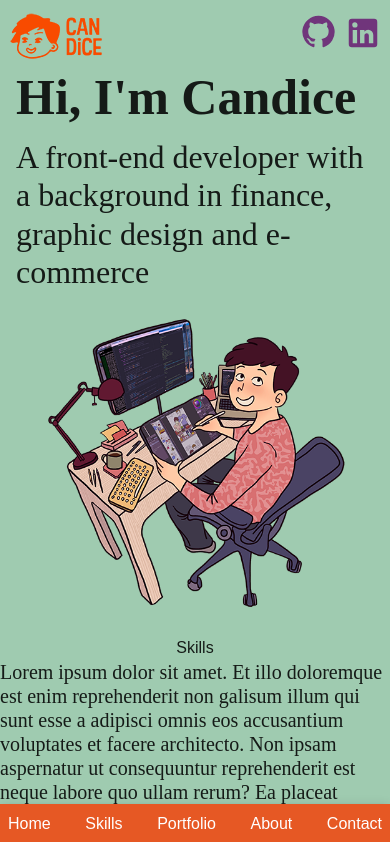
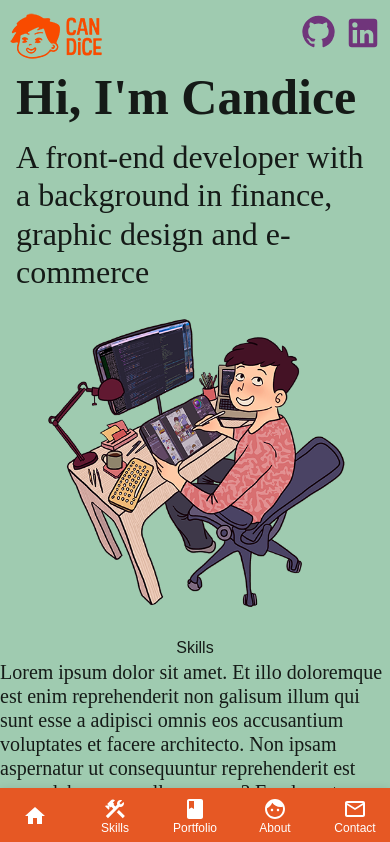
Before and after one commit to Candyfair/portfolio-materialui, a React app: page / in a window 390 px wide. Shown: the top 842 px of the page. Built offline with nearby package versions, Linux system fonts and the light colour scheme; a web font is replaced by a local one.

Commit message:
Add links and icons to NavBarMobile

```diff
--- a/src/components/NavBarMobile/index.js
+++ b/src/components/NavBarMobile/index.js
@@ -1,40 +1,87 @@
 // === IMPORTS
+import { useNavigate } from 'react-router-dom';
+
 import { makeStyles } from '@mui/styles';
 import {
-  Stack, Typography, AppBar,
+  BottomNavigation, BottomNavigationAction, Paper,
 } from '@mui/material';
+
+import HomeIcon from '@mui/icons-material/Home';
+import ConstructionIcon from '@mui/icons-material/Construction';
+import BookIcon from '@mui/icons-material/Book';
+import FaceIcon from '@mui/icons-material/Face';
+import MailOutlineIcon from '@mui/icons-material/MailOutline';
 
 // === MUI
 const useStyles = makeStyles((theme) => ({
-  navBarMobileStyle: {
-    top: 'auto',
+  // navBarMobileStyle: {
+  //   top: 'auto',
+  //   bottom: 0,
+  //   padding: theme.spacing(1),
+  //   backgroundColor: theme.palette.secondary.main,
+  // },
+  navbarPosition: {
+    position: 'fixed',
     bottom: 0,
-    padding: theme.spacing(1),
+    left: 0,
+    right: 0,
+  },
+  navbarStyle: {
     backgroundColor: theme.palette.secondary.main,
+  },
+  iconStyle: {
+    color: theme.palette.common.white,
   },
 }));
 
 // === COMPONENT
 const NavBarMobile = () => {
   const classes = useStyles();
+  const navigate = useNavigate();
 
   return (
-    <AppBar
-      className={classes.navBarMobileStyle}
-      position="fixed"
+    <Paper
+      className={classes.navbarPosition}
+      elevation={3}
     >
-      <Stack
-        direction="row"
-        justifyContent="space-between"
-        alignItems="center"
+      <BottomNavigation
+        showLabels
+        className={classes.navbarStyle}
       >
-        <Typography>Home</Typography>
-        <Typography>Skills</Typography>
-        <Typography>Portfolio</Typography>
-        <Typography>About</Typography>
-        <Typography>Contact</Typography>
-      </Stack>
-    </AppBar>
+        <BottomNavigationAction
+          icon={<HomeIcon />}
+          className={classes.iconStyle}
+          onClick={() => navigate('/')}
+        />
+
+        <BottomNavigationAction
+          label="Skills"
+          icon={<ConstructionIcon />}
+          className={classes.iconStyle}
+          onClick={() => navigate('/')}
+        />
+
+        <BottomNavigationAction
+          label="Portfolio"
+          icon={<BookIcon />}
+          className={classes.iconStyle}
+          onClick={() => navigate('/portfolio')}
+        />
+        <BottomNavigationAction
+          label="About"
+          icon={<FaceIcon />}
+          className={classes.iconStyle}
+          onClick={() => navigate('/about')}
+        />
+
+        <BottomNavigationAction
+          label="Contact"
+          icon={<MailOutlineIcon />}
+          className={classes.iconStyle}
+        />
+      </BottomNavigation>
+
+    </Paper>
   );
 };
 
--- a/src/components/TopMenu/index.js
+++ b/src/components/TopMenu/index.js
@@ -1,5 +1,5 @@
 // === IMPORTS
-import { useNavigate, Link } from 'react-router-dom';
+import { useNavigate } from 'react-router-dom';
 
 import { makeStyles } from '@mui/styles';
 import { Stack, AppBar, Box } from '@mui/material';
```
